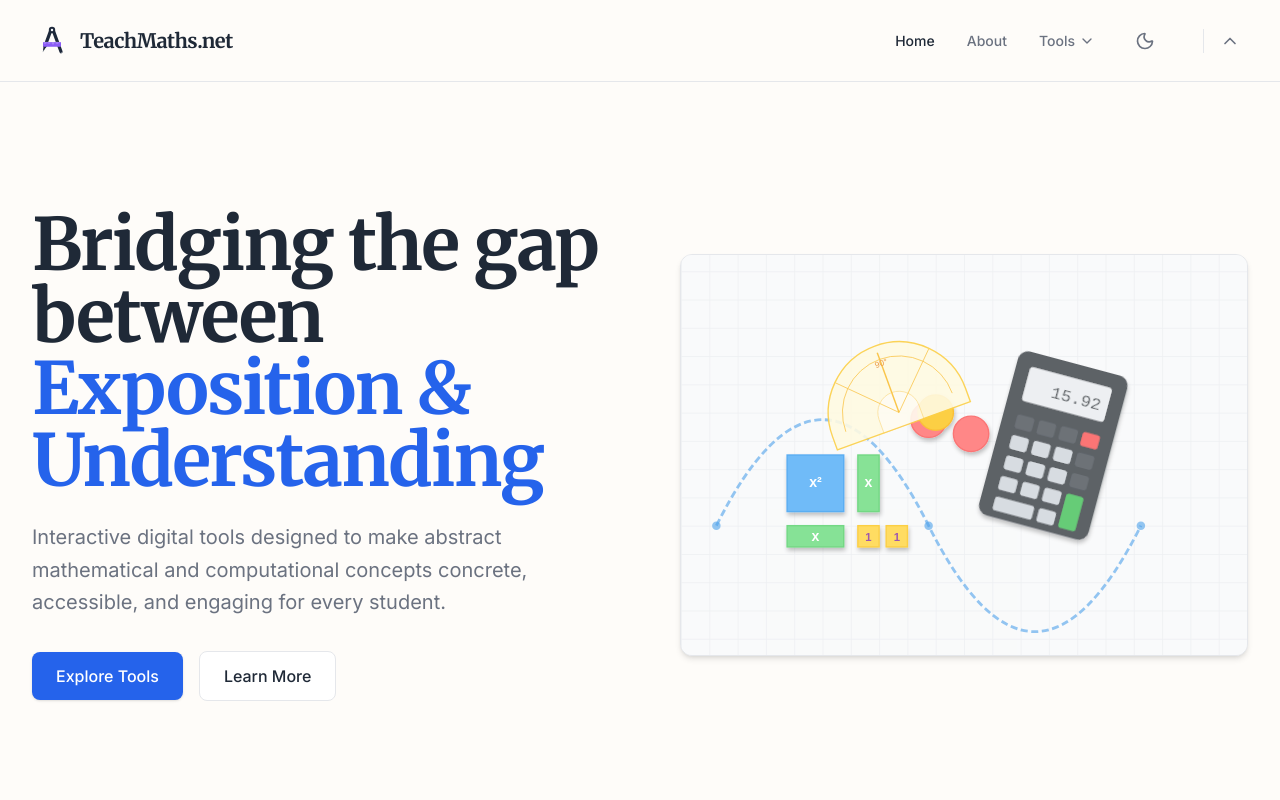
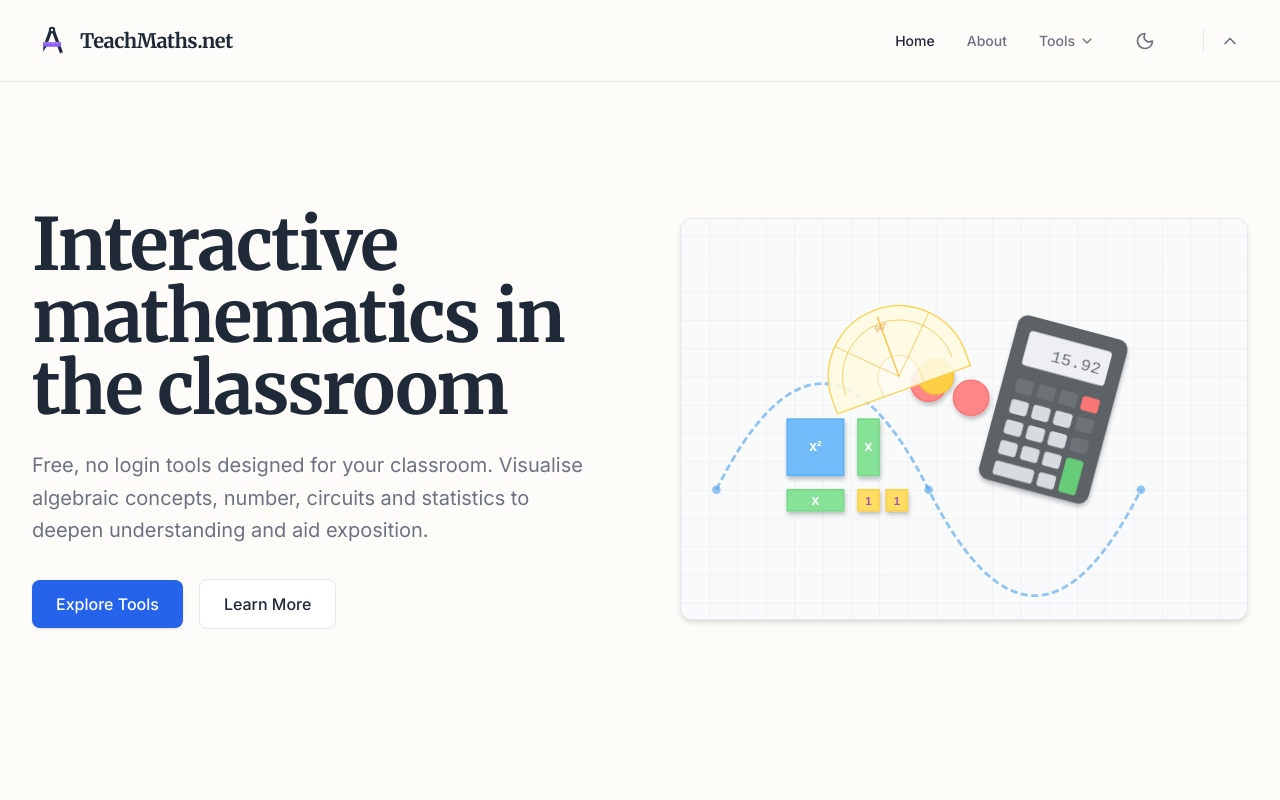
Before and after one commit to jambrothers/mathtools, a Next.js app in the folder web/: page / in a window 1280 px wide. Shown: the top 800 px of the page. Built offline with nearby package versions, Linux system fonts and the light colour scheme.

Commit message:
Update page.tsx

```diff
--- a/web/app/page.tsx
+++ b/web/app/page.tsx
@@ -10,14 +10,13 @@ export default function Home() {
             {/* Hero Text */}
             <div className="flex-1 text-center lg:text-left">
               <h1 className="text-4xl md:text-6xl lg:text-7xl font-bold tracking-tight text-[var(--theme-main)] mb-6">
-                Bridging the gap <br className="hidden lg:block" />
-                between <br />
-                <span className="text-[var(--color-primary)]">
-                  Exposition & Understanding
-                </span>
+                Interactive mathematics in <br />
+                {/*<span className="text-[var(--color-primary)]"> */}
+                the classroom
+                {/*</span> */}
               </h1>
               <p className="text-lg md:text-xl text-[var(--theme-muted)] max-w-2xl mx-auto lg:mx-0 leading-relaxed mb-8">
-                Interactive digital tools designed to make abstract mathematical and computational concepts concrete, accessible, and engaging for every student.
+                Free, no login tools designed for your classroom. Visualise algebraic concepts, number, circuits and statistics to deepen understanding and aid exposition.
               </p>
 
               <div className="flex flex-wrap items-center justify-center lg:justify-start gap-4">
```
